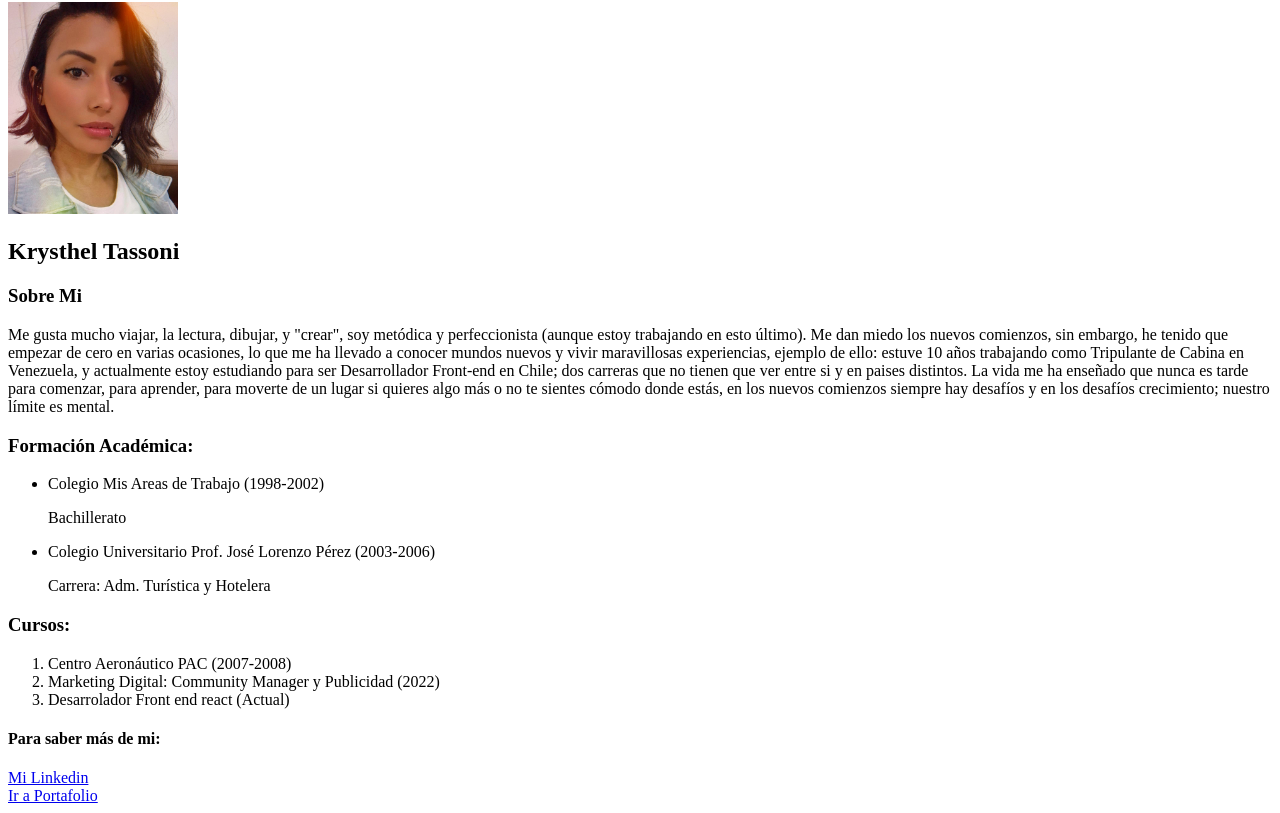
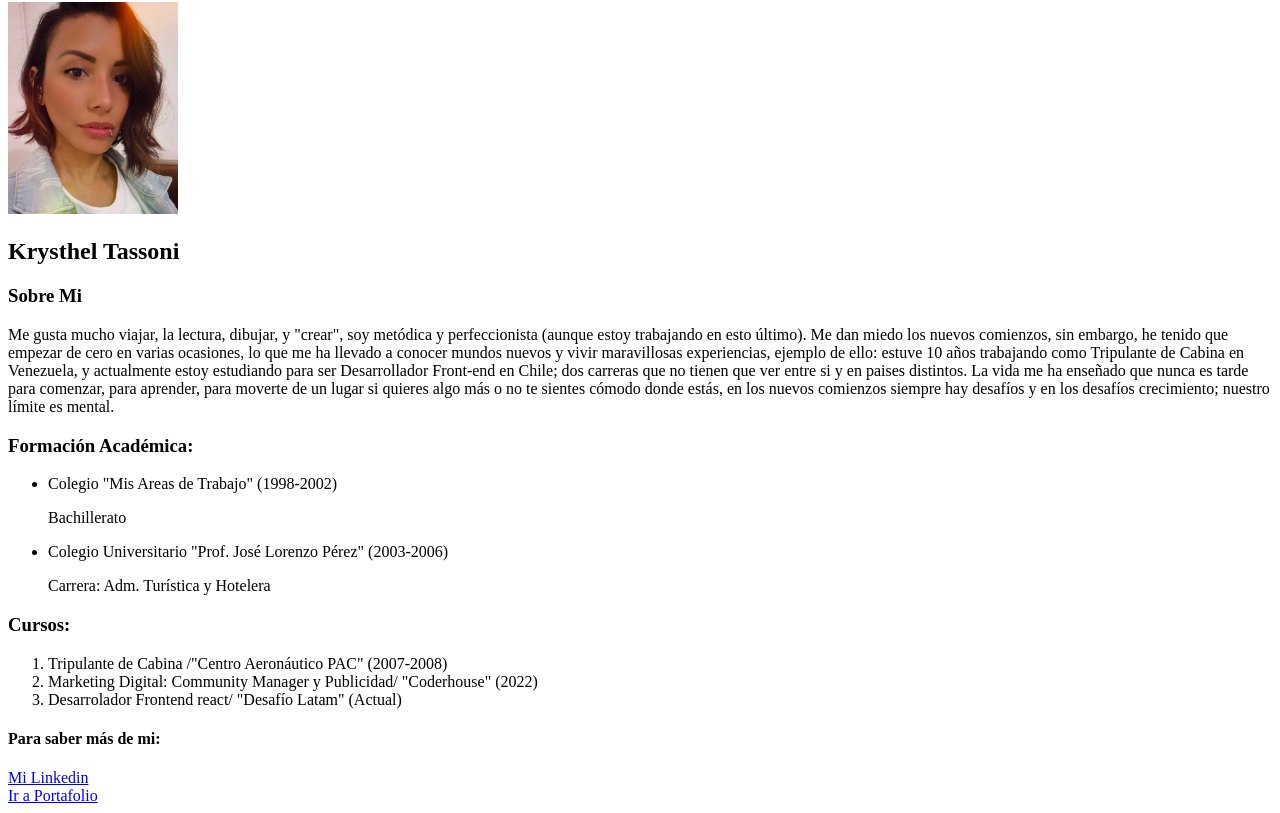
Before and after one commit to KrysthelTassoni/CV-DesafioLatam-1, a plain HTML site: page index.html in a window 1280 px wide. Shown: the part 78-891 px from the top of the page. Drawn offline with Linux system fonts and the light colour scheme.

Commit message:
Correción de errores en UL y OL

```diff
--- a/index.html
+++ b/index.html
@@ -32,20 +32,20 @@
     <!-- Lista no ordenada -->
     <ul>
       <li>
-        Colegio Mis Areas de Trabajo (1998-2002)
+        Colegio "Mis Areas de Trabajo" (1998-2002)
         <p>Bachillerato</p>
       </li>
       <li>
-        Colegio Universitario Prof. José Lorenzo Pérez (2003-2006)
+        Colegio Universitario "Prof. José Lorenzo Pérez" (2003-2006)
         <p>Carrera: Adm. Turística y Hotelera</p>
       </li>
     </ul>
     <h3>Cursos:</h3>
     <!-- Lista Ordenada -->
     <ol>
-      <li>Centro Aeronáutico PAC (2007-2008)</li>
-      <li>Marketing Digital: Community Manager y Publicidad (2022)</li>
-      <li>Desarrolador Front end react (Actual)</li>
+      <li>Tripulante de Cabina /"Centro Aeronáutico PAC" (2007-2008)</li>
+      <li>Marketing Digital: Community Manager y Publicidad/ "Coderhouse" (2022)</li>
+      <li>Desarrolador Frontend react/ "Desafío Latam" (Actual)</li>
     </ol>
     <h4>Para saber más de mi:</h4>
     <a
```
